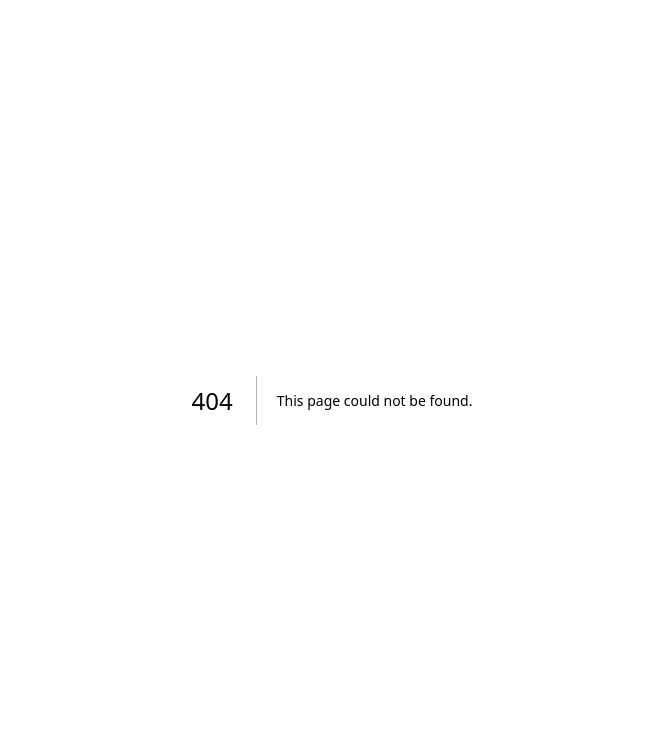
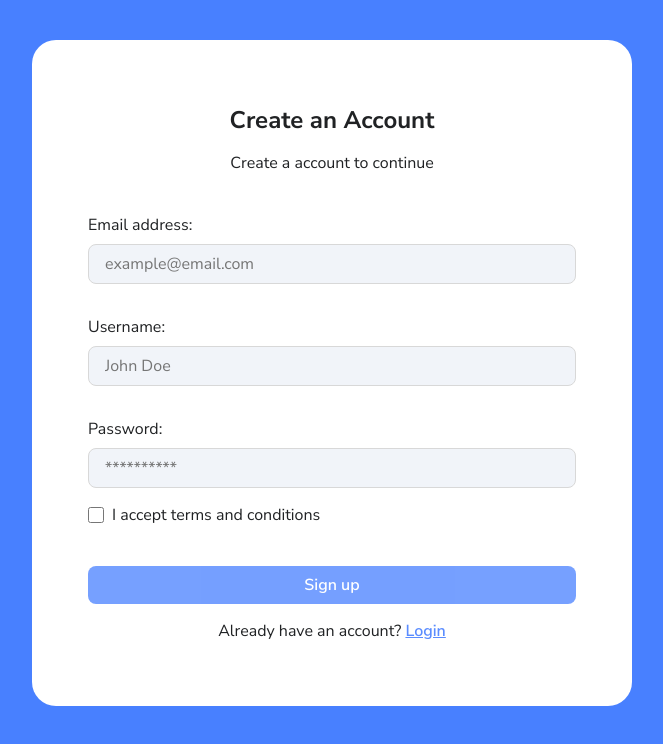
Before and after one commit to filipealvess/dashstack, a Next.js app: page /signup in a window 1280 px wide. Before the commit this address had no page. Shown: the top 744 px of the page, without its empty margins (308-971 px from the left). Built offline with nearby package versions, Linux system fonts and the light colour scheme.

Commit message:
Create signup page

```diff
--- /dev/null
+++ b/src/app/signup/layout.ts
@@ -0,0 +1,12 @@
+import type { Metadata } from "next";
+import type { IProps } from "@/types/wrapper.d";
+
+export const metadata: Metadata = {
+    title: "Sign up - DashStack",
+};
+
+function Layout({ children }: IProps) {
+    return children;
+}
+
+export default Layout;
--- /dev/null
+++ b/src/app/signup/page.tsx
@@ -0,0 +1,95 @@
+"use client";
+
+import Link from "next/link";
+import { useState } from "react";
+import * as Styles from "@/app/signup/styles";
+import Button from "@/components/form/Button";
+import Checkbox from "@/components/form/Checkbox";
+import Input from "@/components/form/Input";
+import { Spacer } from "@/components/styled/Spacer";
+import Auth from "@/components/wrappers/Auth";
+import { Routes } from "@/constants/routes";
+
+function Signup() {
+    const [name, setName] = useState("");
+    const [email, setEmail] = useState("");
+    const [password, setPassword] = useState("");
+    const [acceptTerms, setAcceptTerms] = useState(false);
+
+    const disabled =
+        email.trim().length === 0 ||
+        password.trim().length === 0 ||
+        name.trim().length === 0 ||
+        acceptTerms === false;
+
+    function handleSubmit(event: React.FormEvent<HTMLFormElement>) {
+        event.preventDefault();
+    }
+
+    return (
+        <Auth>
+            <Auth.Title>Create an Account</Auth.Title>
+
+            <Auth.Subtitle>Create a account to continue</Auth.Subtitle>
+
+            <form onSubmit={handleSubmit}>
+                <Input
+                    onChange={({ target: { value } }) => setEmail(value)}
+                    label="Email address"
+                    placeholder="example@email.com"
+                    required
+                    type="email"
+                    value={email}
+                />
+
+                <Spacer height={32} />
+
+                <Input
+                    onChange={({ target: { value } }) => setName(value)}
+                    label="Username"
+                    placeholder="John Doe"
+                    required
+                    value={name}
+                />
+
+                <Spacer height={32} />
+
+                <Input
+                    onChange={({ target: { value } }) => setPassword(value)}
+                    label="Password"
+                    placeholder="**********"
+                    required
+                    type="password"
+                    value={password}
+                />
+
+                <Spacer height={16} />
+
+                <Checkbox
+                    checked={acceptTerms}
+                    label="I accept terms and conditions"
+                    onChange={() => setAcceptTerms((prevState) => !prevState)}
+                    required
+                />
+
+                <Spacer height={40} />
+
+                <Button
+                    disabled={disabled}
+                    styles={Styles.button}
+                    text="Sign up"
+                />
+
+                <Spacer height={16} />
+
+                <Auth.Navigation>
+                    <p>Already have an account?</p>
+
+                    <Link href={Routes.signin}>Login</Link>
+                </Auth.Navigation>
+            </form>
+        </Auth>
+    );
+}
+
+export default Signup;
--- /dev/null
+++ b/src/app/signup/styles.ts
@@ -0,0 +1,3 @@
+export const button: React.CSSProperties = {
+    width: "100%",
+};
```
